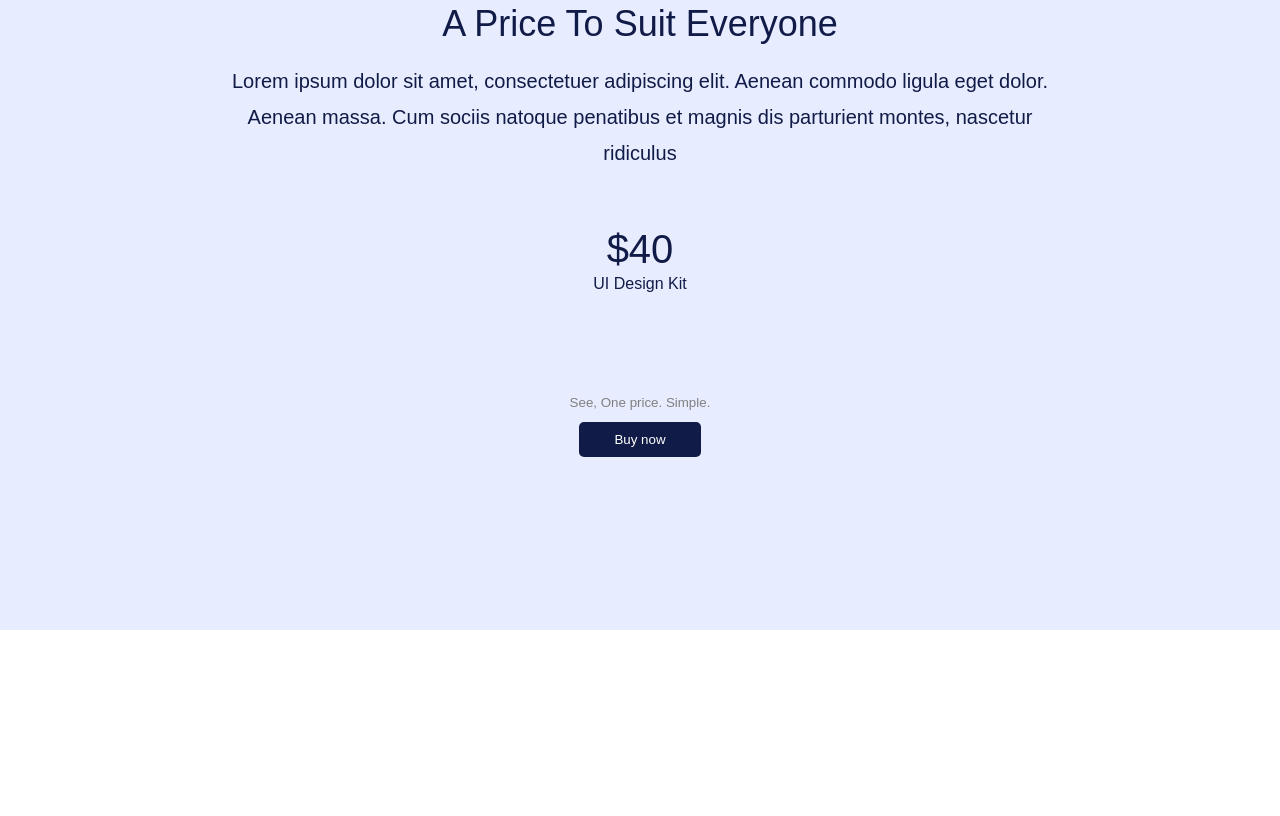
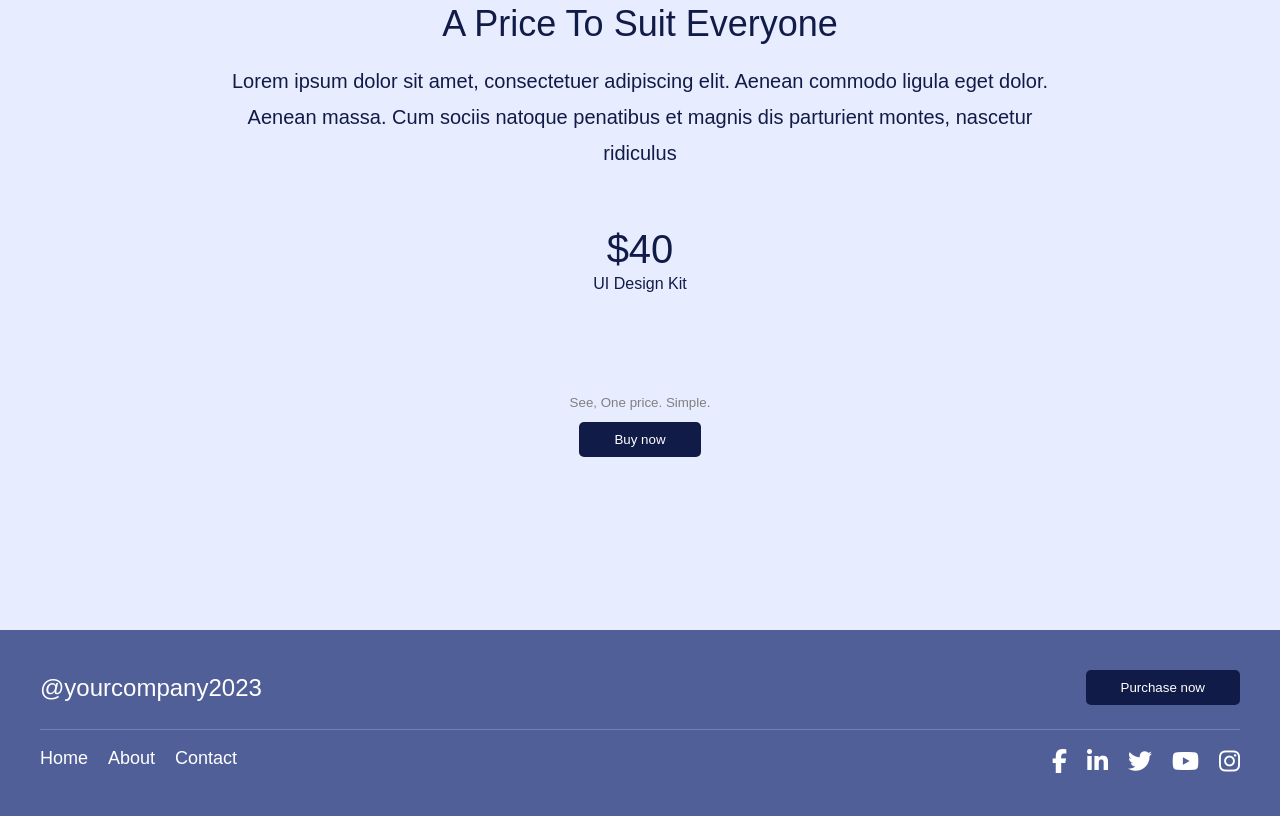
Before and after one commit to AdamyanMax/doing-arams-homework-cuz-I-am-a-fucking-slave, a plain HTML site: page index.html in a window 1280 px wide. Shown: the part 3377-4193 px from the top of the page. Before the commit the page ends 4007 px from the top, so only its background shows below. Drawn offline with Linux system fonts and the light colour scheme; files whose address does not match are found by name.

Commit message:
Added the footer section

```diff
--- a/css/footer.css
+++ b/css/footer.css
@@ -0,0 +1,77 @@
+/* Footer */
+.footer {
+    background-color: var(--primary-color);
+    color: white;
+    padding: 40px 0;
+}
+
+.footer-content {
+    display: flex;
+    flex-direction: column; /* Display everything in a column */
+    max-width: 1200px;
+    margin: 0 auto;
+}
+
+.footer-row {
+    display: flex;
+    justify-content: space-between; /* Distribute content to the edges */
+    align-items: center;
+}
+
+.footer-row h4 {
+    font-weight: 500;
+    font-size: 24px;
+    margin: 0;
+}
+
+/* Horizontal rule */
+hr {
+    margin-top: 24px;
+    margin-bottom: 18px;
+    width: 100%;
+    border: none;
+    border-top: 1px solid rgba(255, 255, 255, 0.2);
+}
+
+.footer-column {
+    display: flex;
+    flex-direction: row; /* Display children side by side */
+    justify-content: space-between; /* Distribute children to the edges */
+    align-items: flex-start;
+    gap: 20px;
+}
+
+.footer-titles,
+.footer-icons {
+    display: flex;
+    flex-direction: row; /* Display items side by side */
+    align-items: center;
+    gap: 20px;
+}
+
+.footer-titles li {
+    list-style: none;
+    margin: 0;
+}
+
+.footer-titles a,
+.footer-icons a {
+    text-decoration: none;
+    color: white;
+    font-size: 18px;
+}
+
+.footer-icons a {
+    font-size: 24px;
+}
+
+/* Pushing divs to the edges */
+.footer-column > div:first-child {
+    margin-left: 0;
+    margin-right: auto;
+}
+
+.footer-column > div:last-child {
+    margin-left: auto;
+    margin-right: 0;
+}
--- a/css/introduction_section.css
+++ b/css/introduction_section.css
@@ -1,4 +1,5 @@
 /* Introduction Section */
+/*TODO: BG image doesn't show up*/
 .intro-section {
     background-image: url('img/man.svg'); /* Adjust the image URL */
     background-size: cover;
--- a/index.html
+++ b/index.html
@@ -1,6 +1,7 @@
 <!DOCTYPE html>
 <html lang="en">
 <head>
+    <script src="https://kit.fontawesome.com/78b8d81d70.js" crossorigin="anonymous"></script>
     <meta charset="UTF-8">
     <meta name="viewport" content="width=device-width, initial-scale=1.0">
 <!--    <link rel="stylesheet" href="styles.css">-->
@@ -10,6 +11,7 @@
     <link rel="stylesheet" href="css/feature_section.css">
     <link rel="stylesheet" href="css/awesome_section.css">
     <link rel="stylesheet" href="css/end_section.css">
+    <link rel="stylesheet" href="css/footer.css">
     <title>Navbar Example</title>
 </head>
 <body>
@@ -111,7 +113,29 @@
 </section>
 
 <footer>
-<!--    TODO: Add footer-->
+    <section class="footer">
+        <div class="footer-content">
+            <div class="footer-row">
+                <h4>@yourcompany2023</h4>
+                <button class="primary-btn">Purchase now</button>
+            </div>
+            <hr>
+            <div class="footer-column">
+                <div class="footer-titles">
+                    <li><a href="#">Home</a></li>
+                    <li><a href="#">About</a></li>
+                    <li><a href="#">Contact</a></li>
+                </div>
+                <div class="footer-icons">
+                    <a href="#"><i class="fa-brands fa-facebook-f"></i></a>
+                    <a href="#"><i class="fa-brands fa-linkedin-in"></i></a>
+                    <a href="#"><i class="fa-brands fa-twitter"></i></a>
+                    <a href="#"><i class="fa-brands fa-youtube"></i></a>
+                    <a href="#"><i class="fa-brands fa-instagram"></i></a>
+                </div>
+            </div>
+        </div>
+    </section>
 </footer>
 </body>
 </html>
```
